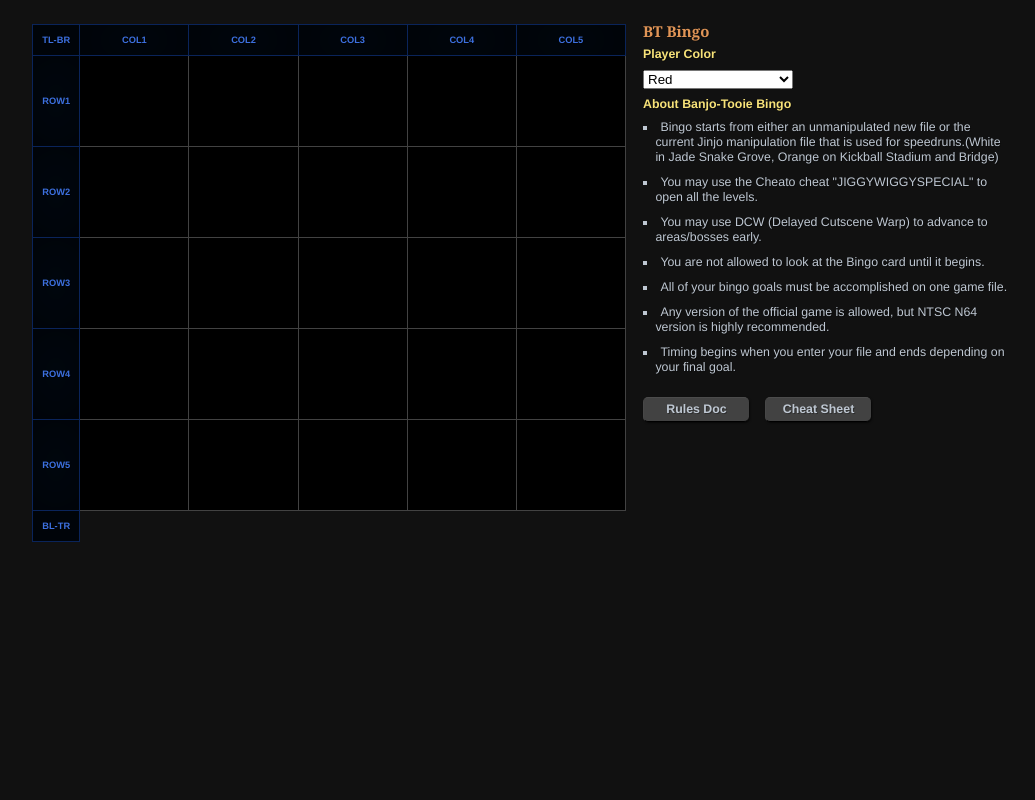
After one commit to kaptainkohl/yorbskip, a Flask app: template templates/syncbingo.html in a window 1280 px wide. The commit adds this page. Shown: the whole page, without its empty margins (128-1163 px from the left). Run offline with Flask 2, Linux system fonts and the light colour scheme; the template is opened without the code that fills it: most values are stand-ins (such as "Sample title", 1, 10 or a date in 2020); some libraries are stand-ins or nearby versions.

Commit message:
updated homepage

```diff
--- /dev/null
+++ b/templates/syncbingo.html
@@ -0,0 +1,198 @@
+<!DOCTYPE html>
+<html>
+<head>
+	<title>Banjo-Tooie Bingo</title>
+	<meta http-equiv="Content-Type" content="text/html; charset=utf-8">
+	<link rel="icon" type="image/png" href="{{ url_for('static', filename='6.png') }}"/>
+	<link href='http://fonts.googleapis.com/css?family=Roboto:400,700,400italic,700italic' rel='stylesheet' type='text/css'>
+    <link href="{{ url_for('static', filename='css/style.css') }}" rel="stylesheet" type="text/css">
+	<script type="text/javascript" src="https://www.google.com/jsapi"></script> <!-- google libraries API -->
+	<script src="http://ajax.googleapis.com/ajax/libs/jquery/1.7.1/jquery.min.js"></script> <!-- jquery -->
+	<script type="text/javascript" src="http://ajax.aspnetcdn.com/ajax/jquery.templates/beta1/jquery.tmpl.min.js"></script>
+
+	<script src="{{ url_for('static', filename='js/querystring.js') }}"></script>
+	<script type="text/javascript">
+		$SCRIPT_ROOT = {{ request.script_root|tojson|safe }};
+		var srl = {}; // javascript holder
+		function setcolor() {
+			var pathArray = window.location.href.split('/');
+			if (pathArray[3].toLowerCase() == 'races') { return 'racesborder'}
+			else if (pathArray[3].toLowerCase() == 'leaderboards') { return 'leaderboardsborder' }
+			else if (pathArray[3].toLowerCase() == 'channel') { return 'channelborder' }
+			else if (!pathArray[3]) { return 'streamsborder' }
+			else { return 'defaultborder' }
+		}
+
+		var playercolor = 'red';
+		function color_pick(p){
+			playercolor = p;
+		}
+
+    socket.on('connect2', function() {
+        socket.emit('joinroom2', '{{ room }}');
+
+    });
+
+
+	socket.on('startgame2', function(msg) {
+
+		document.getElementById("seed").value = msg.data;
+
+		getRandom();
+
+
+	});
+
+	socket.on('close2', function(msg) {
+		window.location.href = $SCRIPT_ROOT ;
+	});
+
+	function close_room(){
+		socket.emit('closerooms', '{{ room }}');
+
+	}
+
+
+	socket.on('load2', function(msg) {
+
+
+		console.log(msg);
+		document.getElementById("seed").value = msg.seed;
+		getRandom();
+
+		for (var a = 0; a < 22; a++)
+		{
+			if (msg.player1[a] != null){
+				$('#slot'+i).style.backgroundColor = msg.player1[a];
+			}
+
+		}
+
+	});
+
+	function start_game()
+	{
+	 socket.emit('start2', {'data': parseInt(document.getElementById("seed").value),"start": 1,'room':'{{ room }}'});
+
+	}
+
+	function clicked(x) {
+
+		socket.emit('clicked2', {'data': x.id,'color':playercolor,'p1':p1,'p2':p2,'c1':c1,'c2':c2,'room':'{{ room }}'});
+
+	}
+
+
+
+	socket.on('newdata2', function(msg) {
+
+		document.getElementById(msg.data).style.backgroundColor=msg.color;
+		document.getElementById(msg.data).style.color='#fff';
+	});
+
+
+
+
+
+
+
+	</script>
+</head>
+<body>
+<div id="wrap"><div id="main">
+	<div class="container" id="pageContent">
+		<script src="{{ url_for('static', filename='js/seedrandom-min.js') }}" type="text/javascript"></script>
+		<script src="{{ url_for('static', filename='js/goal-list.js') }}" type="text/javascript"></script>
+		<script src="{{ url_for('static', filename='js/generator.js') }}" type="text/javascript"></script>
+		<script src="{{ url_for('static', filename='js/bingosetup.js') }}" type="text/javascript"></script>
+		<div id="bingoPage">
+			<div id="about_bingo">
+				<h1>BT Bingo</h1>
+				<div style="clear:both;"></div>
+
+				<h2>Player Color</h2>
+				<p id="sortButtons">
+					<select id="pcolor" name="player" onchange="color_pick(this.value);" class="form-control" style="width:150px;">
+					  <option value="red">Red</option>
+					  <option value="blue">Blue</option>
+					  <option value="purple">Purple</option>
+					  <option value="green">Green</option>
+					</select>
+				</p>
+
+				<h2>About Banjo-Tooie Bingo</h2>
+				<ul>
+					<li>Bingo starts from either an unmanipulated new file or the current Jinjo manipulation file that is used for speedruns.(White in Jade Snake Grove, Orange on Kickball Stadium and Bridge)</li>
+					<li>You may use the Cheato cheat "JIGGYWIGGYSPECIAL" to open all the levels.</li>
+					<li>You may use DCW (Delayed Cutscene Warp) to advance to areas/bosses early.</li>
+					<li>You are not allowed to look at the Bingo card until it begins.</li>
+					<li>All of your bingo goals must be accomplished on one game file.</li>
+					<li>Any version of the official game is allowed, but NTSC N64 version is highly recommended.</li>
+					<li>Timing begins when you enter your file and ends depending on your final goal.</li>
+				</ul>
+
+
+				<a class="newcard" href="https://pastebin.com/HYusXWkU" target="_blank">Rules Doc</a>
+				<a class="newcard" href="https://docs.google.com/document/d/1g1p-ajc_ze5aIi49mb0AY94q4FRVvcf9WQF7il-XXmQ/edit" target="_blank">Cheat Sheet</a>
+
+			</div>
+			<div id="results">
+				<table id="bingo">
+					<tr>
+						<td class="popout" id="tlbr">TL-BR</td>
+						<td class="popout" id="col1">COL1</td>
+						<td class="popout" id="col2">COL2</td>
+						<td class="popout" id="col3">COL3</td>
+						<td class="popout" id="col4">COL4</td>
+						<td class="popout" id="col5">COL5</td>
+					</tr>
+					<tr>
+						<td class="popout" id="row1">ROW1</td>
+						<td class="row1 col1 tlbr" id="slot1"></td>
+						<td class="row1 col2" id="slot2"></td>
+						<td class="row1 col3" id="slot3"></td>
+						<td class="row1 col4" id="slot4"></td>
+						<td class="row1 col5 bltr" id="slot5"></td>
+					</tr>
+					<tr>
+						<td class="popout" id="row2">ROW2</td>
+						<td class="row2 col1" id="slot6"></td>
+						<td class="row2 col2 tlbr" id="slot7"></td>
+						<td class="row2 col3" id="slot8"></td>
+						<td class="row2 col4 bltr" id="slot9"></td>
+						<td class="row2 col5" id="slot10"></td>
+					</tr>
+					<tr>
+						<td class="popout" id="row3">ROW3</td>
+						<td class="row3 col1" id="slot11"></td>
+						<td class="row3 col2" id="slot12"></td>
+						<td class="row3 col3 tlbr bltr" id="slot13"></td>
+						<td class="row3 col4" id="slot14"></td>
+						<td class="row3 col5" id="slot15"></td>
+					</tr>
+					<tr>
+						<td class="popout" id="row4">ROW4</td>
+						<td class="row4 col1" id="slot16"></td>
+						<td class="row4 col2 bltr" id="slot17"></td>
+						<td class="row4 col3" id="slot18"></td>
+						<td class="row4 col4 tlbr" id="slot19"></td>
+						<td class="row4 col5" id="slot20"></td>
+					</tr>
+					<tr>
+						<td class="popout" id="row5">ROW5</td>
+						<td class="row5 col1 bltr" id="slot21"></td>
+						<td class="row5 col2" id="slot22"></td>
+						<td class="row5 col3" id="slot23"></td>
+						<td class="row5 col4" id="slot24"></td>
+						<td class="row5 col5 tlbr" id="slot25"></td>
+					</tr>
+					<tr>
+						<td class="popout" id="bltr">BL-TR</td>
+					</tr>
+				</table>
+			</div>
+		</div>
+	</div>
+</div></div>
+</body>
+</html>
--- a/yorbskipServer.py
+++ b/yorbskipServer.py
@@ -10,6 +10,7 @@ socketio = SocketIO(app)
 
 room_array = []
 
+bingo_array = []
 
 @app.route('/')
 def index():
@@ -27,6 +28,11 @@ def bingo_card():
 def bingo_pop():
     return render_template('popout.html')
 
+@app.route('/sync',methods=['GET', 'POST'])
+def bingo_sync():
+    return render_template('synclobby.html')
+
+
 @app.route('/BattleBingo')
 def battle():
     return render_template('joinGame.html')
@@ -35,7 +41,6 @@ def battle():
 @app.route('/battle/<room>', methods=['GET', 'POST'])
 def userpage(room=None):
 	return render_template('BattleBingo.html', room=room)
-
 
 @app.route('/BingoStats')
 def stats():
```
Also changed, not shown: templates/index.html (+212 -9 lines), static/grunty.png (added), static/heggy.png (added), static/king.png (added), static/weldar.png (added).
